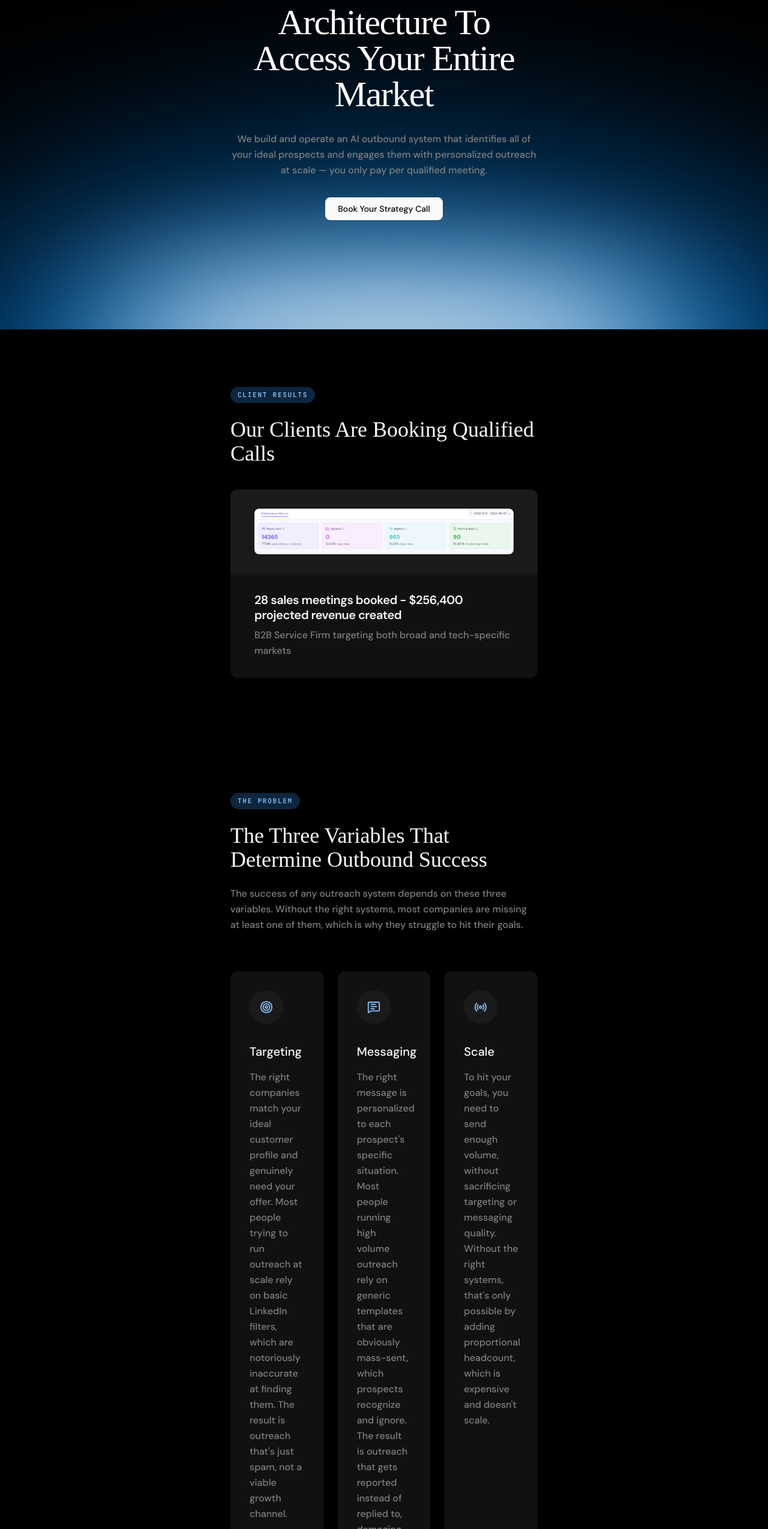
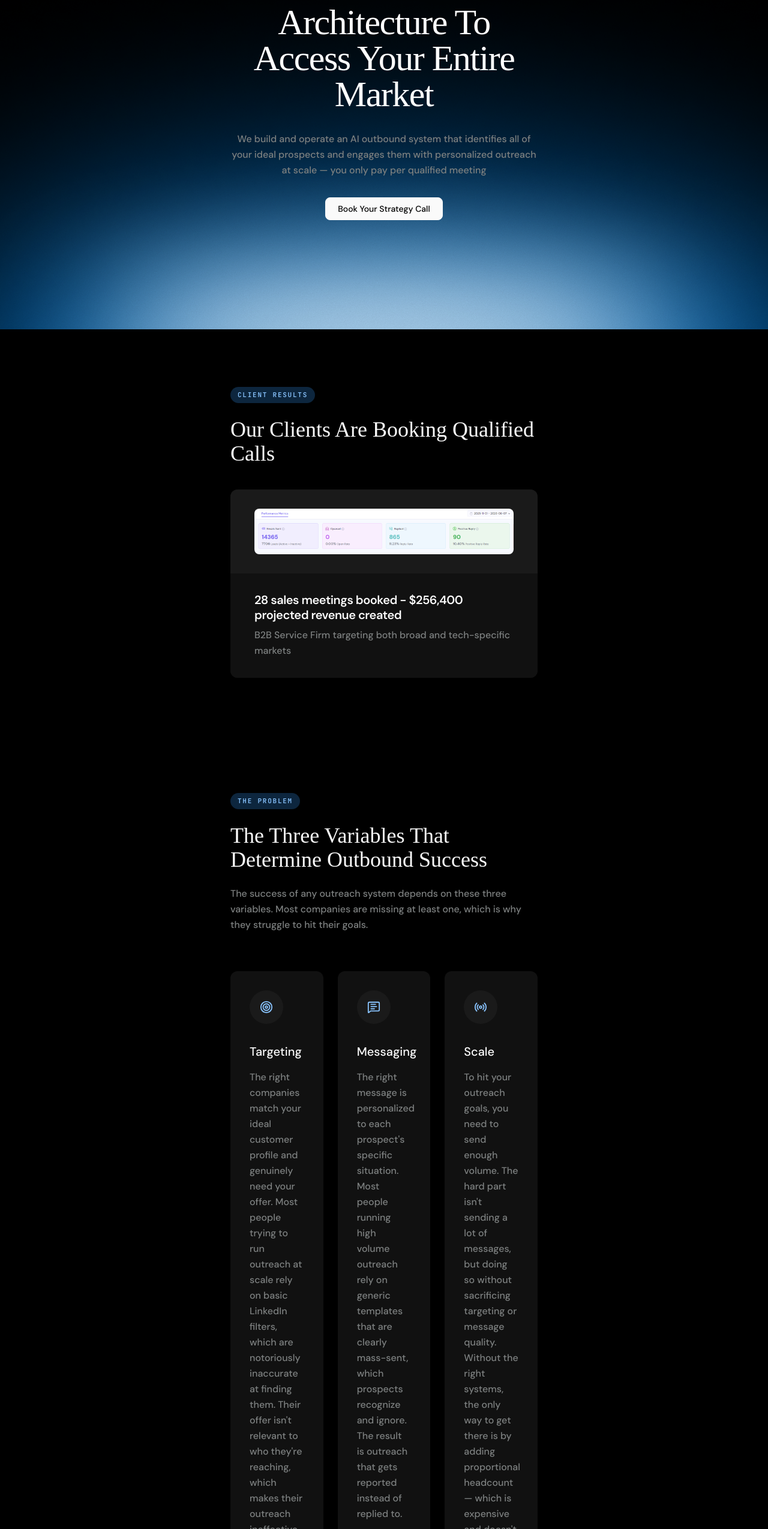
Before and after one commit to HenrikFrs/scalar_website, a React (Vite) app: page / in a window 1280 px wide. Shown: the part 251-2800 px from the top of the page at 60% size. Built offline with nearby package versions, Linux system fonts and the light colour scheme; a web font is replaced by a local one.

Commit message:
Small copy updates

```diff
--- a/src/components/Header.jsx
+++ b/src/components/Header.jsx
@@ -261,7 +261,7 @@ export const Hero = () => {
           <p className="hero-element font-medium text-base text-muted leading-relaxed max-w-3xl">
             We build and operate an AI outbound system that identifies all of
             your ideal prospects and engages them with personalized outreach at
-            scale — you only pay per qualified meeting.
+            scale — you only pay per qualified meeting
           </p>
 
           <MagneticButton
--- a/src/components/Problem.jsx
+++ b/src/components/Problem.jsx
@@ -10,19 +10,19 @@ const problems = [
     icon: <Target size={22} style={{ color: "#89c4ff" }} />,
     title: "Targeting",
     description:
-      "The right companies match your ideal customer profile and genuinely need your offer. Most people trying to run outreach at scale rely on basic LinkedIn filters, which are notoriously inaccurate at finding them. The result is outreach that's just spam, not a viable growth channel.",
+      "The right companies match your ideal customer profile and genuinely need your offer. Most people trying to run outreach at scale rely on basic LinkedIn filters, which are notoriously inaccurate at finding them. Their offer isn't relevant to who they're reaching, which makes their outreach ineffective and effectively spam.",
   },
   {
     icon: <MessageSquareText size={22} style={{ color: "#89c4ff" }} />,
     title: "Messaging",
     description:
-      "The right message is personalized to each prospect's specific situation. Most people running high volume outreach rely on generic templates that are obviously mass-sent, which prospects recognize and ignore. The result is outreach that gets reported instead of replied to, damaging sender reputation.",
+      "The right message is personalized to each prospect's specific situation. Most people running high volume outreach rely on generic templates that are clearly mass-sent, which prospects recognize and ignore. The result is outreach that gets reported instead of replied to.",
   },
   {
     icon: <Radio size={22} style={{ color: "#89c4ff" }} />,
     title: "Scale",
     description:
-      "To hit your goals, you need to send enough volume, without sacrificing targeting or messaging quality. Without the right systems, that's only possible by adding proportional headcount, which is expensive and doesn't scale.",
+      "To hit your outreach goals, you need to send enough volume. The hard part isn't sending a lot of messages, but doing so without sacrificing targeting or message quality. Without the right systems, the only way to get there is by adding proportional headcount — which is expensive and doesn't scale.",
   },
 ];
 
@@ -69,8 +69,8 @@ const Problem = () => {
         </h2>
         <p className="text-base font-medium text-muted leading-relaxed max-w-3xl">
           The success of any outreach system depends on these three variables.
-          Without the right systems, most companies are missing at least one of
-          them, which is why they struggle to hit their goals.
+          Most companies are missing at least one, which is why they struggle to
+          hit their goals.
         </p>
       </div>
 
```
